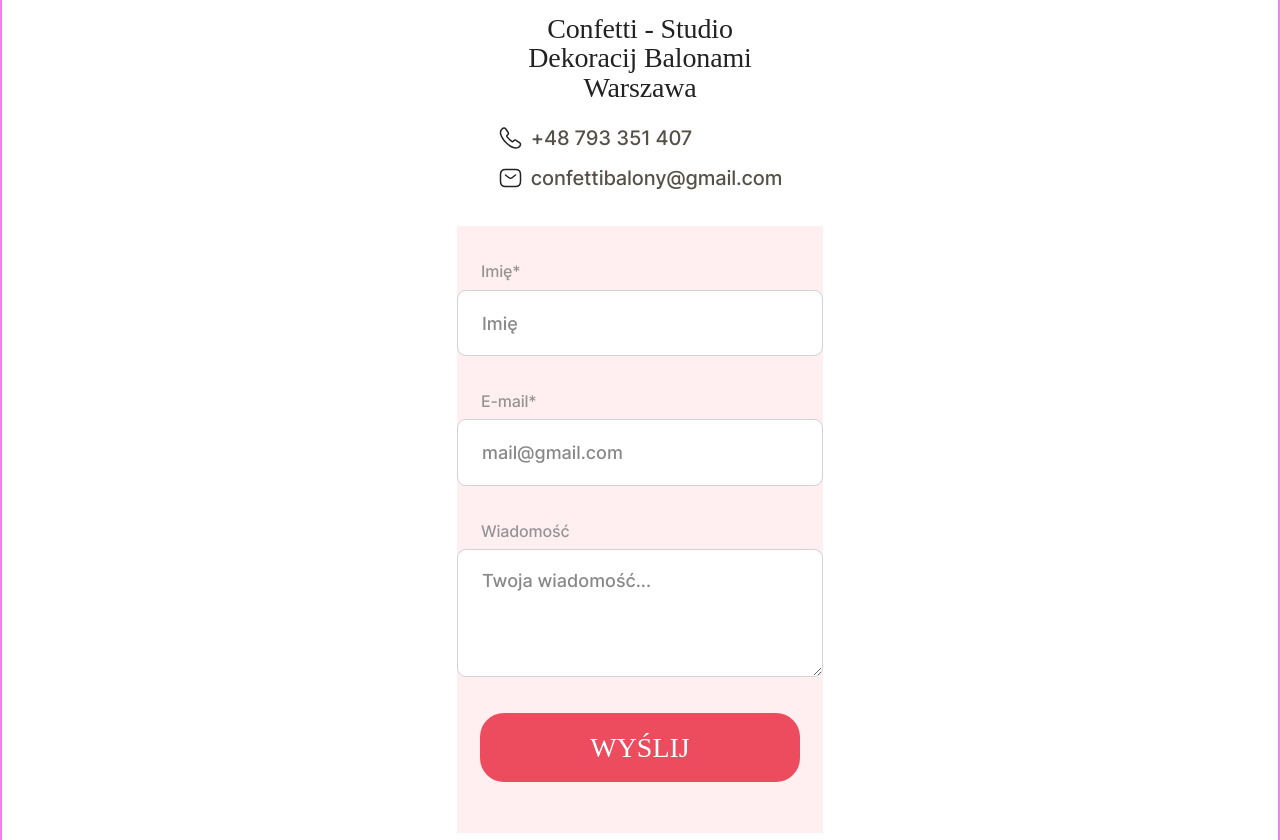
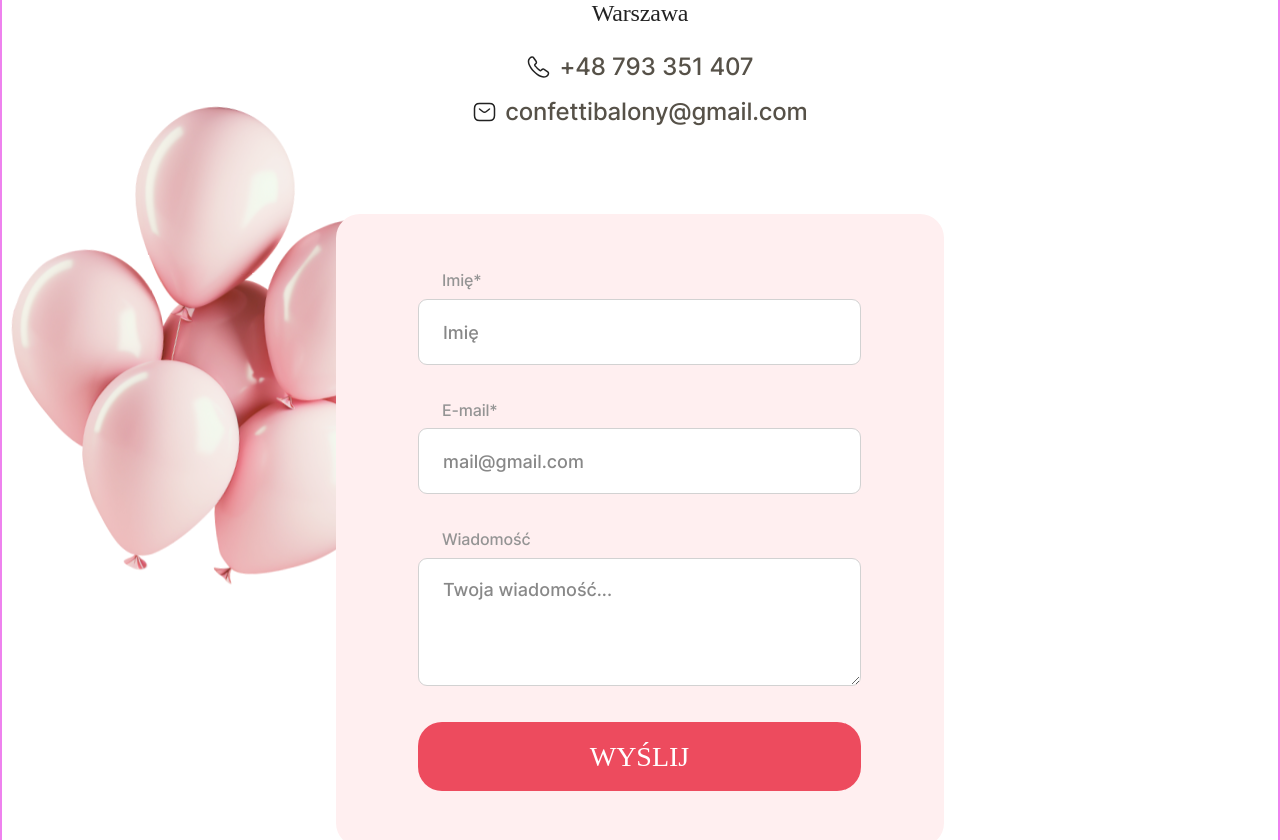
Before and after one commit to mantr88/candy-shop, a React (Vite) app: page / in a window 1280 px wide. Shown: the part 2869-3709 px from the top of the page. Built offline with nearby package versions, Linux system fonts and the light colour scheme; a web font is replaced by a local one.

Commit message:
add: styles for tablet in contacts section

```diff
--- a/src/components/ContactForm/ContactForm.css
+++ b/src/components/ContactForm/ContactForm.css
@@ -3,6 +3,7 @@
   padding-left: 20px;
   padding-right: 20px;*/
   background-color: var(--extra-accent-color);
+  z-index: 3;
 }
 
 .contact-form-wrap {
@@ -63,8 +64,6 @@
   line-height: 16.9px;
 }
 
-.contact-form-btn-wrap {
-}
 .contact-form-btn {
   width: 320px;
   padding: 20px 32px;
@@ -83,3 +82,25 @@
     background-color: rgba(237, 75, 94, 0.75);
   }
 }
+
+@media screen and (min-width: 768px) {
+  .contact-form {
+    width: 608px;
+    border-radius: 24px;
+    padding: 57px 83px 56px 82px;
+  }
+
+  .contact-form-wrap {
+    margin: 0;
+
+    align-items: center;
+  }
+
+  .contact-form-input {
+    width: 443px;
+  }
+
+  .contact-form-btn {
+    width: 443px;
+  }
+}
--- a/src/components/ContactForm/ContactForm.tsx
+++ b/src/components/ContactForm/ContactForm.tsx
@@ -83,7 +83,6 @@ export function ContactForm() {
                 <ErrorMessage name="message" />
               </div>
             </label>
-            <div className="contact-form-btn-wrap">
             <button
               className="contact-form-btn"
               type="submit"
@@ -92,7 +91,6 @@ export function ContactForm() {
               Wyślij
             </button>
           </div>
-          </div>
         </Form>
       )}
     </Formik>
--- a/src/components/Contacts/Contacts.css
+++ b/src/components/Contacts/Contacts.css
@@ -1,4 +1,5 @@
 .contacts {
+  position: relative;
   margin-bottom: 80px;
   display: flex;
   flex-direction: column;
@@ -16,7 +17,7 @@
   font-family: "Anzeigen Grotesk T";
   font-weight: 500;
   font-size: 28px;
-  line-height: 29.4px;
+  line-height: 1.05;
 }
 .contacts-link-wrap {
   margin-bottom: 36px;
@@ -30,6 +31,7 @@
 .contacts-link {
   display: flex;
   align-items: center;
+  justify-content: center;
   gap: 8px;
 
   &:first-of-type {
@@ -44,3 +46,51 @@
     }
   }
 }
+
+.contacts-top-img,
+.contacts-bottom-img {
+  display: none;
+}
+@media screen and (min-width: 768px) {
+  .contacts-title {
+    margin-bottom: 24px;
+  }
+
+  .contacts-company-name {
+    font-size: 24px;
+    line-height: 1.2;
+  }
+
+  .contacts-link-wrap {
+    margin-bottom: 88px;
+    font-size: 24px;
+    line-height: 1.21;
+  }
+
+  @media screen and (min-width: 768px) {
+    .contacts-top-img {
+      display: block;
+      position: absolute;
+      top: 172px;
+      left: -180px;
+
+      animation-name: ballsRotate;
+      animation-duration: 30s;
+      animation-timing-function: linear;
+      animation-iteration-count: infinite;
+      animation-direction: alternate;
+    }
+    .contacts-bottom-img {
+      display: block;
+      position: absolute;
+      top: 370px;
+      left: 213px;
+
+      animation-name: ballsRotate;
+      animation-duration: 30s;
+      animation-timing-function: linear;
+      animation-iteration-count: infinite;
+      animation-direction: alternate;
+    }
+  }
+}
--- a/src/components/Contacts/Contacts.tsx
+++ b/src/components/Contacts/Contacts.tsx
@@ -30,7 +30,19 @@ function Contacts() {
           confettibalony@gmail.com
         </a>
       </div>
+      <img
+        className="contacts-top-img"
+        src="./public/image/top-balloons-floating-air.png"
+        width="612"
+        height="620"
+      />
       <ContactForm />
+      <img
+        className="contacts-bottom-img"
+        src="./public/image/bottom-balloons-floating-air.png"
+        width="644"
+        height="650"
+      />
     </section>
   );
 }
--- a/src/index.css
+++ b/src/index.css
@@ -123,7 +123,7 @@ img {
 }
 
 .section-title {
-  margin-bottom: 36px;
+  /* margin-bottom: 36px; */
   text-align: center;
   font-family: "Anzeigen Grotesk T";
   font-weight: 500;
@@ -138,7 +138,7 @@ img {
 
 @media screen and (min-width: 748px) {
   .section-title {
-    margin-bottom: 48px;
+    /* margin-bottom: 48px; */
     font-size: 48px;
   }
 }
--- a/src/loyouts/MainLoyout/MainLoyout.css
+++ b/src/loyouts/MainLoyout/MainLoyout.css
@@ -4,7 +4,7 @@
   margin: 0 auto;
   padding-left: 20px;
   padding-right: 20px;
-  overflow: hidden;
+  /* overflow: hidden; */
 
   border: 2px solid tomato;
 
```
Lines whose indentation alone changed are shown as unchanged.
